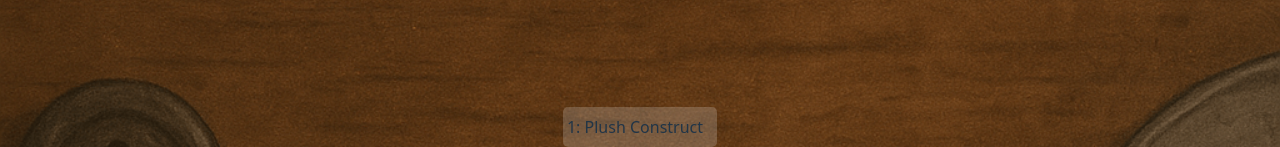
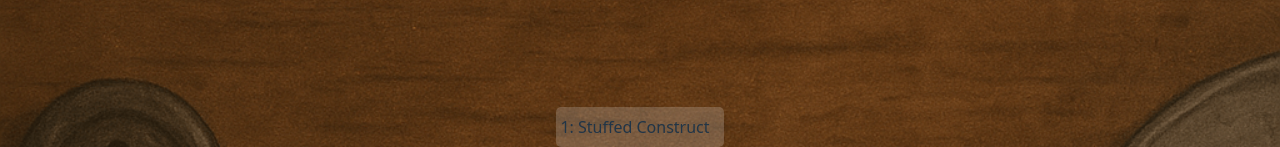
Before and after one commit to a-ignatev/gloomhaven-scenario-gen, a React (Vite) app: page / in a window 1280 px wide. Shown: the part 653-800 px from the top of the page. Built offline with nearby package versions, Linux system fonts and the light colour scheme; a web font is replaced by a local one.

Commit message:
fix: some naming

```diff
--- a/src/enemies.ts
+++ b/src/enemies.ts
@@ -8,24 +8,38 @@ export type Enemy = {
 };
 
 const enemies: Enemy[] = [
-  { name: "Fire Demon", hp: 12, def: 1, ret: 2, flies: true },
-  { name: "Ice Demon", hp: 14, def: 2, ret: 1, flies: false },
+  { name: "Flame Demon", hp: 12, def: 1, ret: 2, flies: true },
+  { name: "Frost Demon", hp: 14, def: 2, ret: 1, flies: false },
   { name: "Earth Demon", hp: 18, def: 0, ret: 0, flies: false },
   { name: "Wind Demon", hp: 8, def: 3, ret: 0, flies: true },
   { name: "Horror Toad", hp: 8, def: 3, ret: 0, flies: false },
   { name: "King Button", hp: 6, def: 3, ret: 0, flies: true, boss: true },
-  { name: "Poison Crawler", hp: 7, def: 0, ret: 0, flies: false },
+  { name: "Venomous Centipede", hp: 7, def: 0, ret: 0, flies: false },
   { name: "Sewer Rat", hp: 16, def: 0, ret: 0, flies: false },
-  { name: "Scrap Construct", hp: 16, def: 1, ret: 0, flies: false, boss: true },
-  { name: "Plush Construct", hp: 12, def: 3, ret: 0, flies: false, boss: true },
-  { name: "Plague Swarm", hp: 9, def: 0, ret: 1, flies: false },
-  { name: "Ripper Beetle", hp: 12, def: 2, ret: 0, flies: false },
+  {
+    name: "Tattered Construct",
+    hp: 16,
+    def: 1,
+    ret: 0,
+    flies: false,
+    boss: true,
+  },
+  {
+    name: "Stuffed Construct",
+    hp: 12,
+    def: 3,
+    ret: 0,
+    flies: false,
+    boss: true,
+  },
+  { name: "Harrowing Infestation", hp: 9, def: 0, ret: 1, flies: false },
+  { name: "Rending Beetle", hp: 12, def: 2, ret: 0, flies: false },
   { name: "Arena Sorcerer", hp: 11, def: 0, ret: 1, flies: false },
-  { name: "Feast Beetle", hp: 10, def: 3, ret: 1, flies: false },
+  { name: "Goring Beetle", hp: 10, def: 3, ret: 1, flies: false },
   { name: "Bandit Guard", hp: 8, def: 1, ret: 0, flies: false },
   { name: "Demon Prince", hp: 18, def: 1, ret: 0, flies: true, boss: true },
-  { name: "Rider Prince", hp: 18, def: 2, ret: 0, flies: false, boss: true },
-  { name: "Spit Moth", hp: 8, def: 0, ret: 0, flies: true },
+  { name: "Mounted Prince", hp: 18, def: 2, ret: 0, flies: false, boss: true },
+  { name: "Spitting Moth", hp: 8, def: 0, ret: 0, flies: true },
   { name: "Mouse", hp: 9, def: 0, ret: 1, flies: false },
   { name: "Bandit Archer", hp: 7, def: 0, ret: 0, flies: false },
 ];
```
